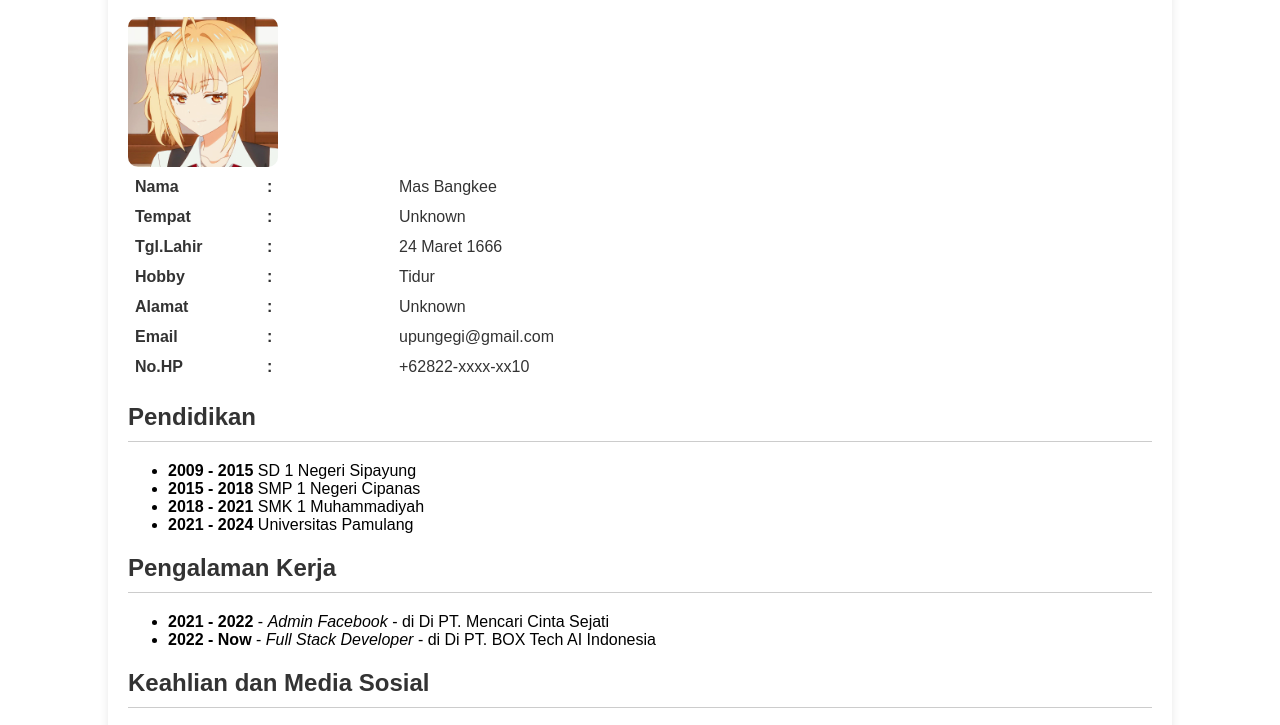
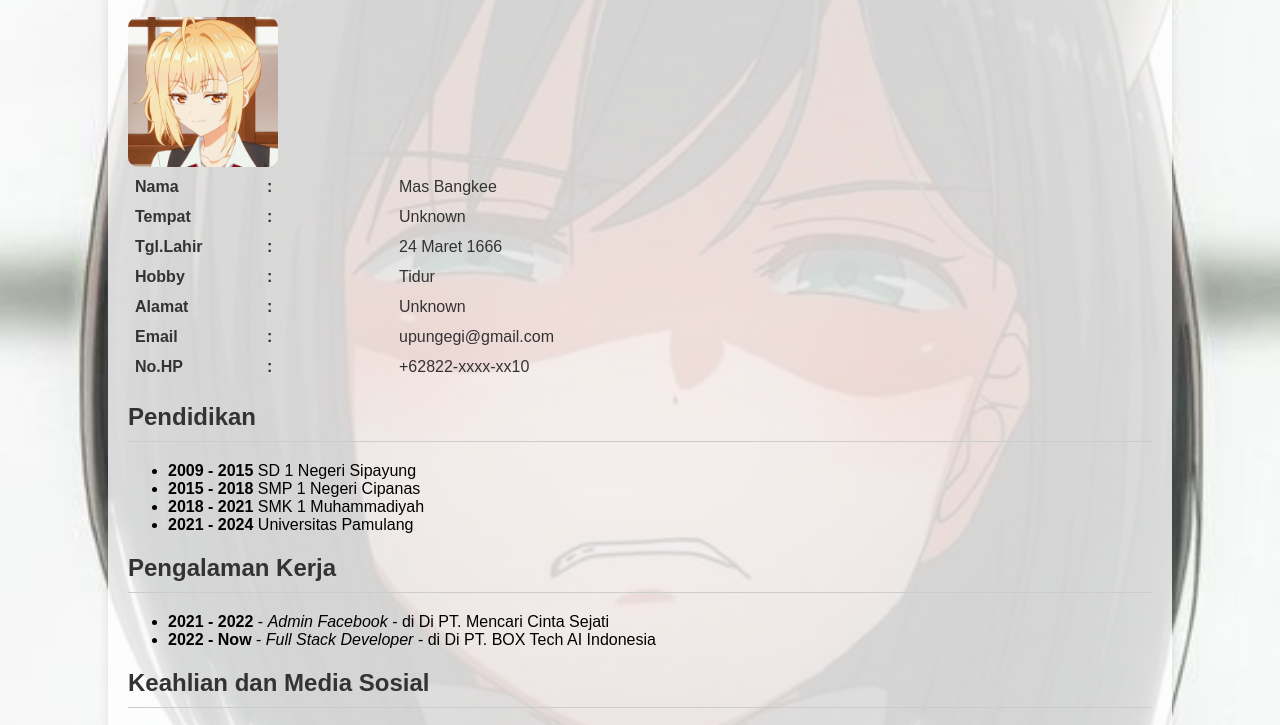
Before and after one commit to Bangkee-chan/Bangkee, a plain HTML site: page index.html in a window 1280 px wide. Shown: the part 192-917 px from the top of the page. Drawn offline with Linux system fonts and the light colour scheme.

Commit message:
Update sttyle.css

```diff
--- a/sttyle.css
+++ b/sttyle.css
@@ -3,7 +3,7 @@ body {
 	padding: 0;
 	font-family: Arial, sans-serif;
 	background-color: white;
-	background-image: url('img/3.jpg'); /* Ganti dengan path gambar background */
+	background-image: url("3.jpg"); /* Ganti dengan path gambar background */
 	background-size: cover;
 	background-position: center;
 }
```
